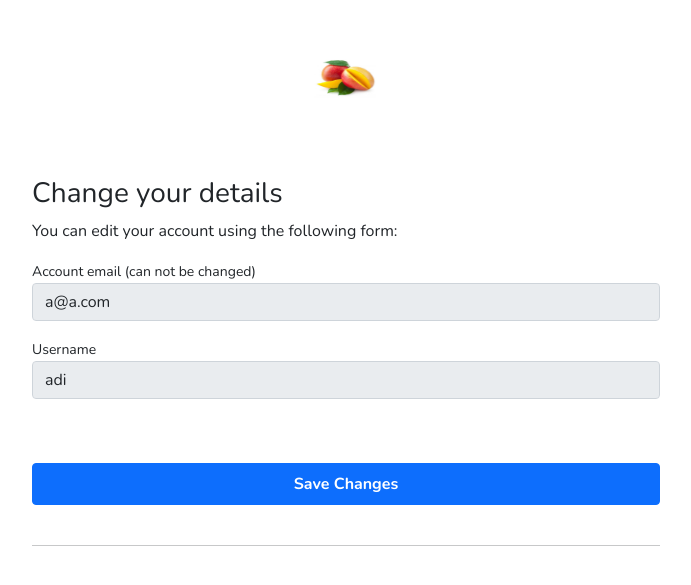
After one commit to aditya-pushkar/googlegiveaway, a Django app: page /account/settings/ in a window 1280 px wide. The commit adds this page. Shown: the top 585 px of the page, without its empty margins (294-985 px from the left). Run offline with Django 3.2, Linux system fonts and the light colour scheme; a user stored in the database is signed in.

Commit message:
edit_form

```diff
--- a/account/forms.py
+++ b/account/forms.py
@@ -87,3 +87,27 @@ class PwdResetConfirmForm(SetPasswordForm):
     new_password2 = forms.CharField(
         label='Repeat password', widget=forms.PasswordInput(
             attrs={'class': 'form-control mb-3', 'placeholder': 'New Password', 'id': 'form-new-pass2'}))
+
+
+class UserEditForm(forms.ModelForm):
+
+    email = forms.EmailField(
+        label='Account email (can not be changed)', max_length=200, widget=forms.TextInput(
+            attrs={'class': 'form-control mb-3', 'placeholder': 'email', 'id': 'form-email', 'readonly': 'readonly'}))
+
+    user_name = forms.CharField(
+        label='Username', min_length=4, max_length=50, widget=forms.TextInput(
+            attrs={'class': 'form-control mb-3', 'placeholder': 'Username', 'id': 'form-username', 'readonly': 'readonly'}))
+
+    first_name = forms.CharField(
+        label='Firstname', min_length=4, max_length=50, widget=forms.TextInput(
+            attrs={'class': 'form-control mb-3', 'placeholder': 'Firstname', 'id': 'form-firstname'}))
+
+    class Meta:
+        model = UserBase
+        fields = ('email', 'user_name', 'first_name',)
+
+    def __init__(self, *args, **kwargs):
+        super().__init__(*args, **kwargs)
+        self.fields['user_name'].required = True
+        self.fields['email'].required = True
--- a/account/urls.py
+++ b/account/urls.py
@@ -15,6 +15,10 @@ urlpatterns = [
     path('logout/', auth_views.LogoutView.as_view(next_page='/'), name='logout'),
     path('dashboard/', views.dashboard, name='dashboard'),
     path('success/', views.success, name='success'),
+    path('settings/', views.edit_detail, name='settings'),
+
+
+    # Auth
     path('register/', views.account_register, name='register'),
     path('activate/<slug:uidb64>/<slug:token>)/', views.account_activate, name='activate'),
 
--- a/account/views.py
+++ b/account/views.py
@@ -8,7 +8,7 @@ from django.utils.encoding import force_bytes, force_text
 from django.utils.http import urlsafe_base64_decode, urlsafe_base64_encode
 
 # internal import
-from .forms import RegistrationForm
+from .forms import RegistrationForm, UserEditForm
 from feed.forms import UplodeImageForm
 from .token import account_activation_token
 from .models import UserBase
@@ -52,6 +52,7 @@ def dashboard(request):
             form.fb = formUplode.cleaned_data['fb']
             form.img = formUplode.cleaned_data['img']
             form.save()
+            print(form)
 
             return redirect('account:success')
         else:
@@ -73,8 +74,18 @@ def dashboard(request):
 def success(request):
     return HttpResponse('your pic is uploded successfuly')
 
-def test(request):
-    return render(request, "account/test.html")
+
+def edit_detail(request):
+
+    if request.method == 'POST':
+        user_form = UserEditForm(instance=request.user, data=request.POST)
+
+        if user_form.is_valid():
+            user_form.save()
+    else:
+        user_form = UserEditForm(instance=request.user)
+    return render(request, 'account/user/settings.html', {'user_form': user_form})
+
 
 def account_register(request):
     if request.user.is_authenticated:
--- a/feed/models.py
+++ b/feed/models.py
@@ -11,12 +11,13 @@ class UplodedPic(models.Model):
     # get user's insta user_name
     insta = models.CharField(max_length=20, null=True, blank=True)
     # user facebook profile link
-    fb = models.CharField(max_length=100, blank=True)
+    fb = models.URLField(max_length=100, blank=True)
 
     img = models.ImageField(blank=False)
 
 
-
+    class Meta:
+        ordering = ("-id", )
 
 
     def __str__(self):
--- a/static/css/feed/feed.css
+++ b/static/css/feed/feed.css
@@ -395,3 +395,7 @@ html, body {
 .card-description > p {
 	margin: 0;
 }
+
+#feed-icon{
+    color: black;
+}
--- /dev/null
+++ b/templates/account/user/settings.html
@@ -0,0 +1,43 @@
+{% extends "../../account_base.html" %}
+{% load static %}
+{% block title %} Login {% endblock %}
+
+
+{% block content %}
+<div class="container-fluid">
+  <div class="login d-flex align-items-center">
+    <div class="col-12 col-md-6  col-lg-6 mx-auto">
+
+      <!-- form -->
+
+    <form class="account-form" method="post" enctype="multipart/form-data">
+    {% if user_form.is_valid and profile_form.is_valid  %}
+    <div class="alert alert-primary" role="alert">
+        Details successfully updated!
+    </div>
+    <p class="small text-center pt-0">
+        <a href="{% url "account:dashboard" %}">Back to Dashboard</a>
+    </p>
+    {%else%}
+    <h3>Change your details</h3>
+    <p>You can edit your account using the following form:</p>
+    {% endif %}
+    {% if form.errors %}
+    <div class="alert alert-primary" role="alert">
+        Error: Please try again!
+    </div>
+    {% endif %}
+    {% csrf_token %}
+    <label class="small font-weight-bold">{{ user_form.email.label}}</label>
+    {{ user_form.email }}
+    <label class="small font-weight-bold">{{ user_form.user_name.label}}</label>
+    {{ user_form.user_name }}
+    <button class="btn btn-primary btn-block py-2 mb-4 mt-5 fw-bold w-100" type="submit" value="Save changes">Save
+        Changes</button>
+    <hr class="mb-3">
+</form>
+
+    </div>
+  </div>
+</div>
+{% endblock %}
```
Also changed, not shown: templates/feed/feed.html (+6 -4 lines), db.sqlite3, feed/migrations/0004_auto_20210928_2337.py (added).
